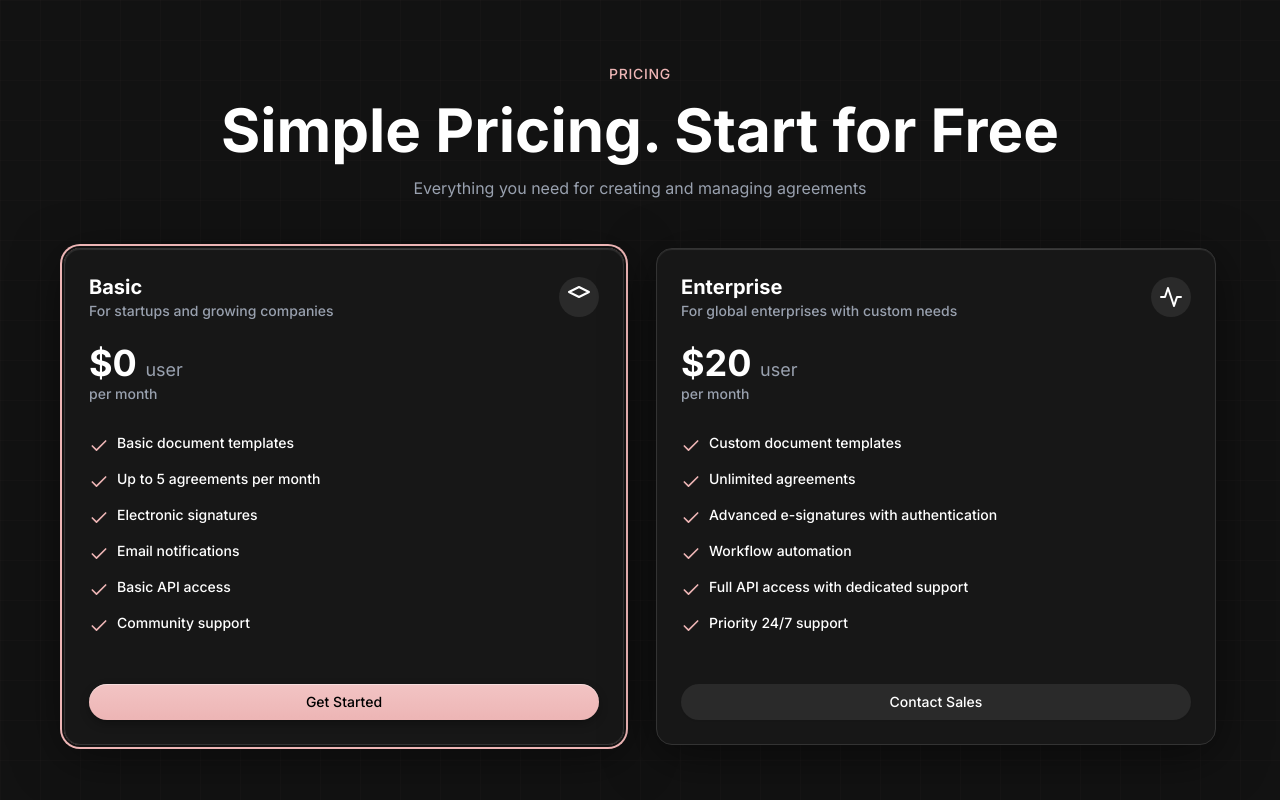
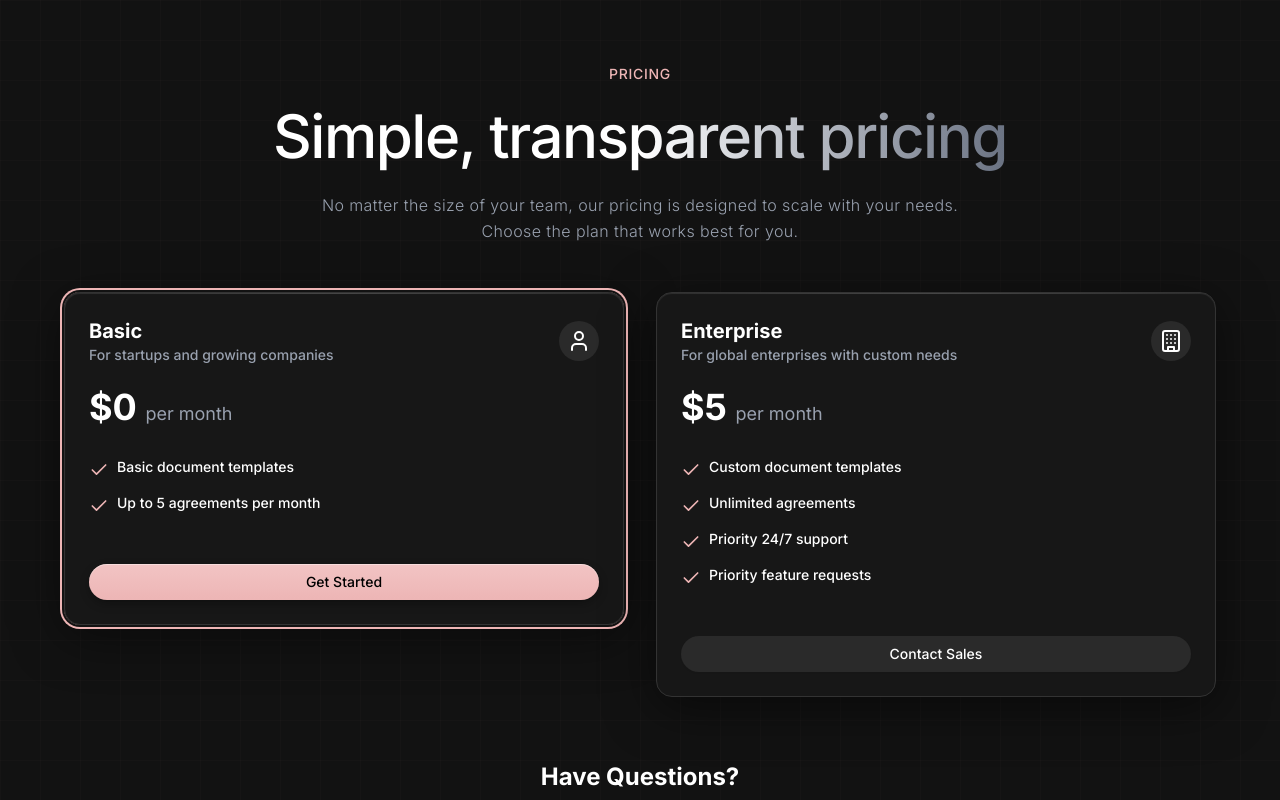
Before and after one commit to sdey02/Signy, a Next.js app: page /pricing in a window 1280 px wide. Shown: the top 800 px of the page. Built offline with nearby package versions, Linux system fonts and the light colour scheme.

Commit message:
Pricing Modal updates

```diff
--- a/src/app/pricing/page.tsx
+++ b/src/app/pricing/page.tsx
@@ -1,7 +1,7 @@
 "use client"
 
 import { useState } from "react"
-import { Check } from "lucide-react"
+import { Check, User, Building } from "lucide-react"
 import { cn } from "@/lib/utils"
 import Link from "next/link"
 
@@ -30,8 +30,15 @@ export default function PricingPage() {
         {/* Header */}
         <div className="mb-12 text-center">
           <p className="mb-4 text-sm font-medium uppercase tracking-wider text-[#edb5b5]">PRICING</p>
-          <h1 className="mb-4 text-4xl font-bold md:text-5xl lg:text-6xl">Simple Pricing. Start for Free</h1>
-          <p className="mx-auto max-w-2xl text-gray-400">Everything you need for creating and managing agreements</p>
+          <h1 className="text-4xl md:text-5xl lg:text-6xl font-medium tracking-tight text-center mb-4">
+            <span className="bg-gradient-to-r from-white via-white to-gray-500 bg-clip-text text-transparent inline-block leading-[1.2] pb-1">
+              Simple, transparent pricing
+            </span>
+          </h1>
+          <p className="text-gray-400 text-base font-light leading-relaxed tracking-wide text-center mb-8 max-w-2xl mx-auto">
+            No matter the size of your team, our pricing is designed to scale with your needs.
+            Choose the plan that works best for you.
+          </p>
         </div>
 
         {/* Pricing cards */}
@@ -59,29 +66,15 @@ export default function PricingPage() {
                       <h3 className="text-xl font-bold">Basic</h3>
                       <p className="text-sm text-gray-400">For startups and growing companies</p>
                     </div>
-                    <div className="h-10 w-10 rounded-full bg-[#2a2a2a] p-2">
-                      <svg
-                        viewBox="0 0 24 24"
-                        fill="none"
-                        xmlns="http://www.w3.org/2000/svg"
-                        className="h-6 w-6 text-white"
-                      >
-                        <path
-                          d="M12 2L2 7L12 12L22 7L12 2Z"
-                          stroke="currentColor"
-                          strokeWidth="2"
-                          strokeLinecap="round"
-                          strokeLinejoin="round"
-                        />
-                      </svg>
+                    <div className="h-10 w-10 rounded-full bg-[#2a2a2a] p-2 flex items-center justify-center">
+                      <User className="h-6 w-6 text-white" />
                     </div>
                   </div>
 
                   <div className="mt-4">
                     <p className="text-4xl font-bold">
-                      $0 <span className="text-lg font-normal text-gray-400">user</span>
+                      $0 <span className="text-lg font-normal text-gray-400">per month</span>
                     </p>
-                    <p className="text-sm text-gray-400">per month</p>
                   </div>
                 </CardHeader>
 
@@ -94,22 +87,6 @@ export default function PricingPage() {
                     <li className="flex items-start gap-2">
                       <Check className="h-5 w-5 text-[#edb5b5]" />
                       <span>Up to 5 agreements per month</span>
-                    </li>
-                    <li className="flex items-start gap-2">
-                      <Check className="h-5 w-5 text-[#edb5b5]" />
-                      <span>Electronic signatures</span>
-                    </li>
-                    <li className="flex items-start gap-2">
-                      <Check className="h-5 w-5 text-[#edb5b5]" />
-                      <span>Email notifications</span>
-                    </li>
-                    <li className="flex items-start gap-2">
-                      <Check className="h-5 w-5 text-[#edb5b5]" />
-                      <span>Basic API access</span>
-                    </li>
-                    <li className="flex items-start gap-2">
-                      <Check className="h-5 w-5 text-[#edb5b5]" />
-                      <span>Community support</span>
                     </li>
                   </ul>
                 </CardContent>
@@ -152,29 +129,15 @@ export default function PricingPage() {
                       <h3 className="text-xl font-bold">Enterprise</h3>
                       <p className="text-sm text-gray-400">For global enterprises with custom needs</p>
                     </div>
-                    <div className="h-10 w-10 rounded-full bg-[#2a2a2a] p-2">
-                      <svg
-                        viewBox="0 0 24 24"
-                        fill="none"
-                        xmlns="http://www.w3.org/2000/svg"
-                        className="h-6 w-6 text-white"
-                      >
-                        <path
-                          d="M22 12H18L15 21L9 3L6 12H2"
-                          stroke="currentColor"
-                          strokeWidth="2"
-                          strokeLinecap="round"
-                          strokeLinejoin="round"
-                        />
-                      </svg>
+                    <div className="h-10 w-10 rounded-full bg-[#2a2a2a] p-2 flex items-center justify-center">
+                      <Building className="h-6 w-6 text-white" />
                     </div>
                   </div>
 
                   <div className="mt-4">
                     <p className="text-4xl font-bold">
-                      $20 <span className="text-lg font-normal text-gray-400">user</span>
+                      $5 <span className="text-lg font-normal text-gray-400">per month</span>
                     </p>
-                    <p className="text-sm text-gray-400">per month</p>
                   </div>
                 </CardHeader>
 
@@ -190,19 +153,11 @@ export default function PricingPage() {
                     </li>
                     <li className="flex items-start gap-2">
                       <Check className="h-5 w-5 text-[#edb5b5]" />
-                      <span>Advanced e-signatures with authentication</span>
+                      <span>Priority 24/7 support</span>
                     </li>
                     <li className="flex items-start gap-2">
                       <Check className="h-5 w-5 text-[#edb5b5]" />
-                      <span>Workflow automation</span>
-                    </li>
-                    <li className="flex items-start gap-2">
-                      <Check className="h-5 w-5 text-[#edb5b5]" />
-                      <span>Full API access with dedicated support</span>
-                    </li>
-                    <li className="flex items-start gap-2">
-                      <Check className="h-5 w-5 text-[#edb5b5]" />
-                      <span>Priority 24/7 support</span>
+                      <span>Priority feature requests</span>
                     </li>
                   </ul>
                 </CardContent>
@@ -215,11 +170,8 @@ export default function PricingPage() {
                         ? "bg-gradient-to-b from-[#f2c4c4] to-[#edb5b5] text-black hover:from-[#f5d0d0] hover:to-[#f0bebe] font-medium shadow-[0_4px_10px_rgba(0,0,0,0.3),inset_0_1px_0_rgba(255,255,255,0.4)]"
                         : "bg-[#2a2a2a] text-white hover:bg-[#333333]",
                     )}
-                    asChild
                   >
-                    <Link href="/contact">
-                      Contact Sales
-                    </Link>
+                    Contact Sales
                   </Button>
                 </CardFooter>
               </Card>
```
